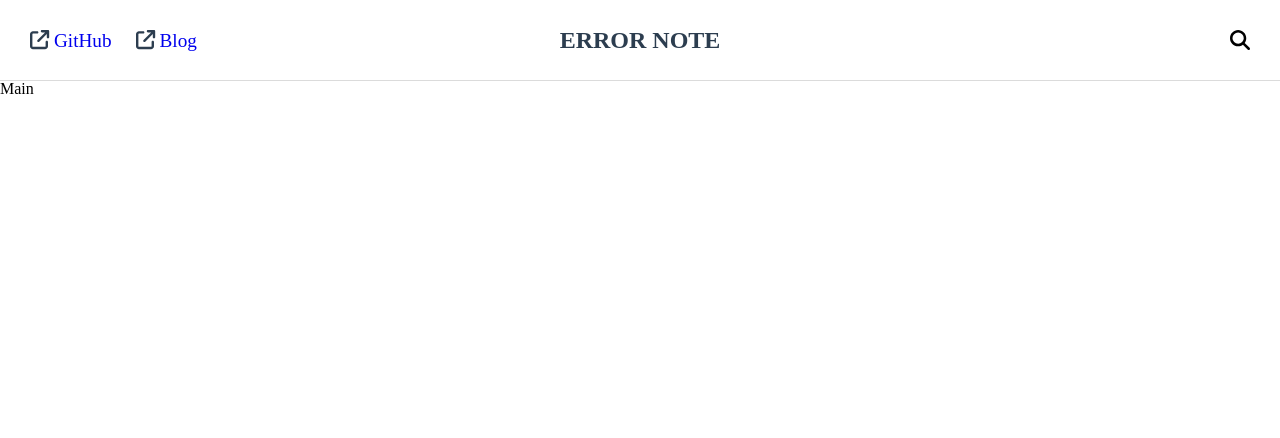
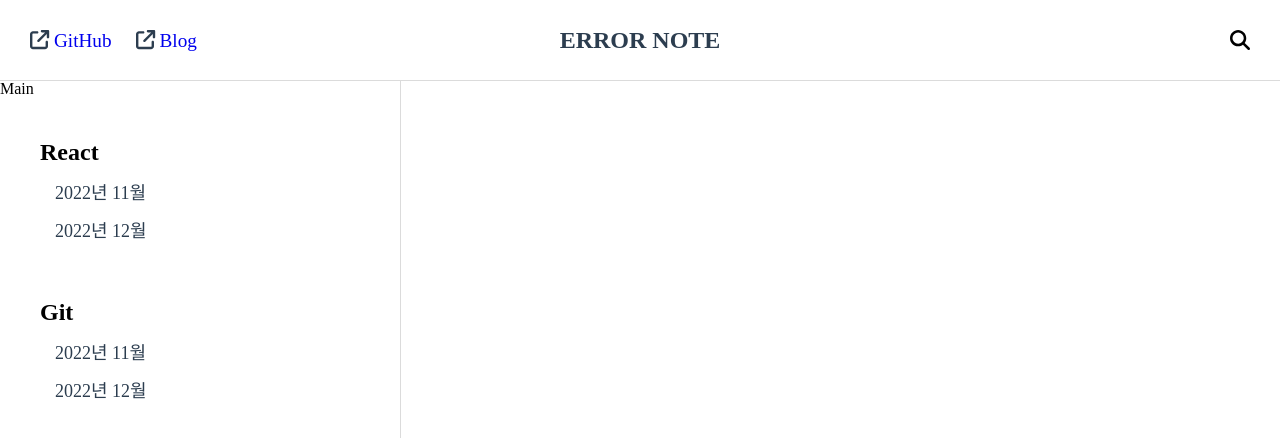
Before and after one commit to SangYoonLee1231/ERROR_NOTE, a React app: page / in a window 1280 px wide. Shown: the top 438 px of the page. Built offline with nearby package versions, Linux system fonts and the light colour scheme.

Commit message:
ADD: Aside바 1차 구현 완료

```diff
--- a/src/Router.jsx
+++ b/src/Router.jsx
@@ -1,6 +1,7 @@
 import React from 'react';
 import { BrowserRouter, Routes, Route } from 'react-router-dom';
 import Nav from './components/Nav/Nav';
+import Aside from './components/Aside/Aside';
 import Main from './pages/Main/Main';
 import Content from './pages/Content/Content';
 
@@ -8,6 +9,7 @@ export default function Router() {
   return (
     <BrowserRouter>
       <Nav />
+      <Aside />
       <Routes>
         <Route path="/" element={<Main />} />
         <Route path="/content/:category" element={<Content />} />
--- a/src/components/Aside/Aside.jsx
+++ b/src/components/Aside/Aside.jsx
@@ -1,9 +1,32 @@
 import React from 'react';
+import { Link } from 'react-router-dom';
+import './Aside.scss';
 
 export default function Aside() {
   return (
-    <aside>
-      <div>Aside</div>
+    <aside className="side-bar">
+      <div className="side-bar__category">
+        <span className="category-title">React</span>
+        <ul className="side-bar__category__list">
+          <li>
+            <Link to="/content/react-2022-11">2022년 11월</Link>
+          </li>
+          <li>
+            <Link to="/content/react-2022-12">2022년 12월</Link>
+          </li>
+        </ul>
+      </div>
+      <div className="side-bar__category">
+        <span className="category-title">Git</span>
+        <ul className="side-bar__category__list">
+          <li>
+            <Link to="/content/git-2022-11">2022년 11월</Link>
+          </li>
+          <li>
+            <Link to="/content/git-2022-12">2022년 12월</Link>
+          </li>
+        </ul>
+      </div>
     </aside>
   );
 }
--- a/src/components/Aside/Aside.scss
+++ b/src/components/Aside/Aside.scss
@@ -1,2 +1,37 @@
 @import './../../styles/common.scss';
 @import './../../styles/reset.scss';
+
+.invisible {
+  display: none;
+}
+
+.side-bar {
+  position: fixed;
+  top: 5rem;
+  width: 20rem;
+  height: 100vh;
+  border-right: 1px solid #dbdbdb;
+  padding: 40px;
+
+  &__category {
+    padding: 20px 0px;
+
+    .category-title {
+      font-size: x-large;
+      font-weight: 600;
+    }
+
+    &__list {
+      li {
+        margin: 20px 15px;
+        font-size: large;
+      }
+      a {
+        color: #2c3d4f;
+      }
+      a:hover {
+        color: #f3cc00;
+      }
+    }
+  }
+}
```
